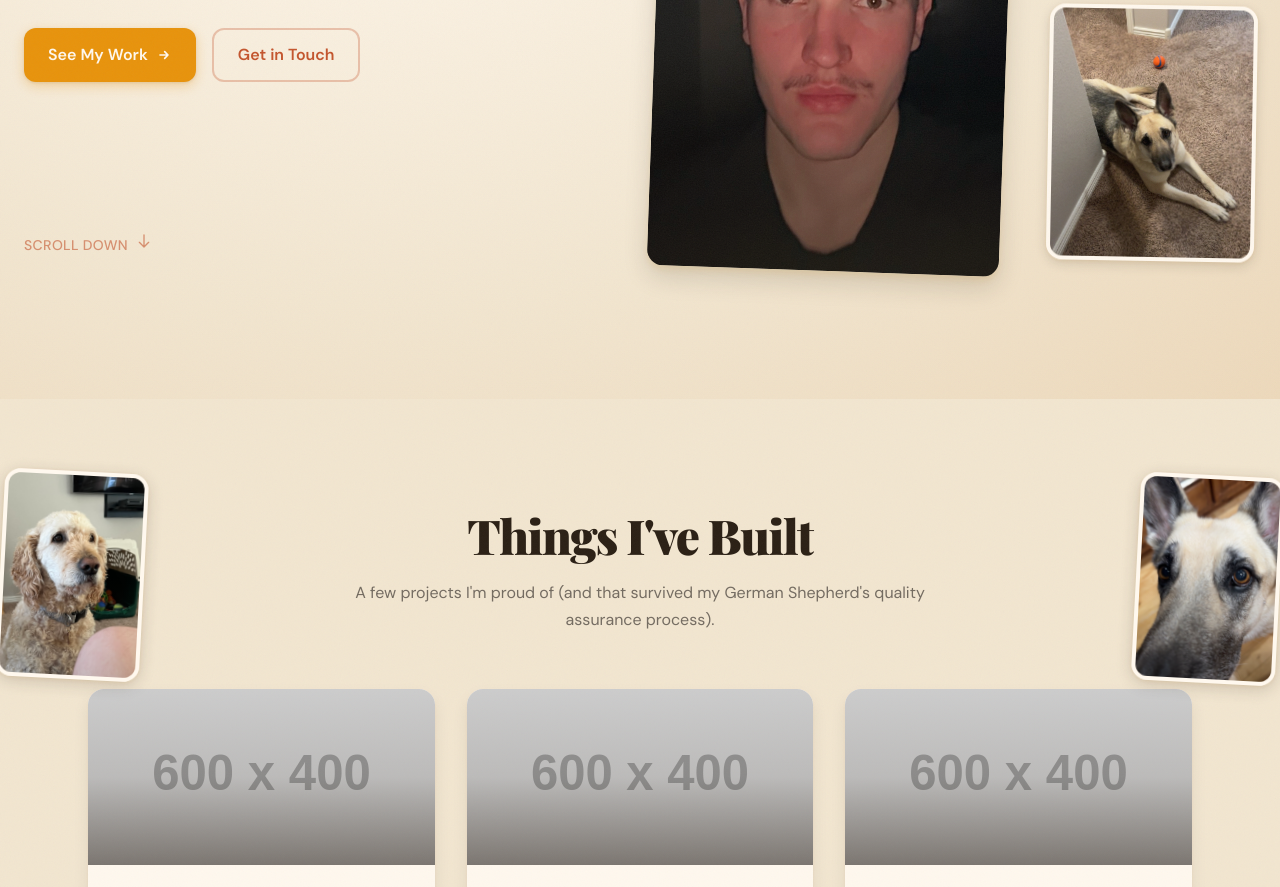
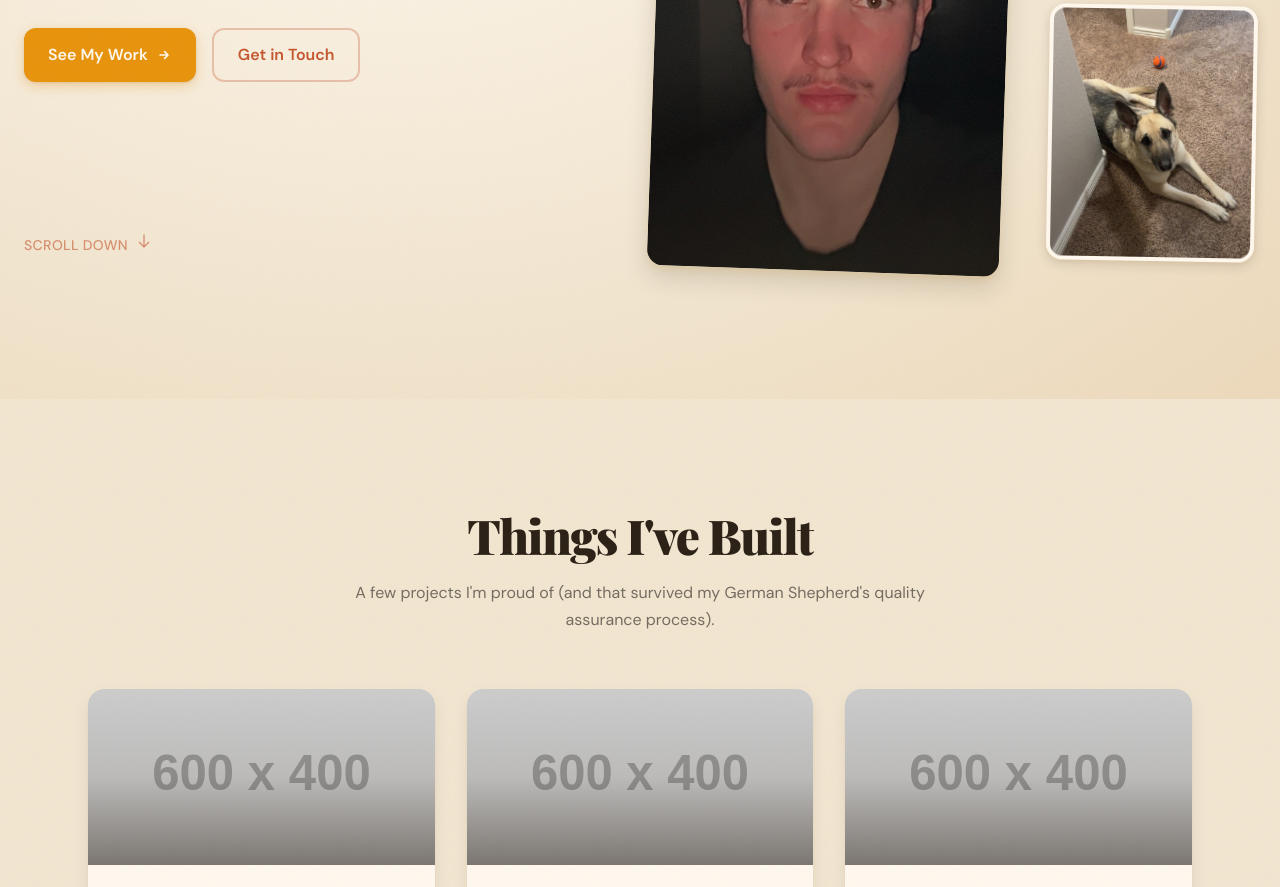
Before and after one commit to NolanBerg/portfolio, a website: page index.html in a window 1280 px wide. Shown: the part 401-1288 px from the top of the page. Drawn offline with nearby package versions, Linux system fonts and the light colour scheme; placeholder pictures from the web are drawn by us.

Commit message:
remove photos

```diff
--- a/index.html
+++ b/index.html
@@ -214,28 +214,6 @@
         <p class="mt-4 text-charcoal/70 max-w-xl mx-auto" style="line-height:1.7;">
           A few projects I'm proud of (and that survived my German Shepherd's quality assurance process).
         </p>
-      </div>
-
-      <!-- Dog mascot photo — left -->
-      <div class="hidden lg:block absolute -top-8 -left-24 xl:-left-16 z-10">
-        <div class="relative w-36 h-52 overflow-hidden rounded-2xl border-4 border-cream float-anim rotate-3" style="animation-delay: -1s;
-             box-shadow: 0 4px 16px rgba(42,31,20,0.18), 0 1px 4px rgba(232,147,12,0.1);">
-          <img src="./78574CFD-923E-4D00-A0A9-6A874D951BF1_1_105_c.jpeg"
-               alt="Nolan's Goldendoodle"
-               class="w-full h-full object-cover object-top" />
-          <div class="absolute inset-0 bg-gradient-to-t from-bark/20 via-transparent to-transparent"></div>
-        </div>
-      </div>
-
-      <!-- Dog mascot photo — right -->
-      <div class="hidden lg:block absolute -top-8 -right-24 xl:-right-16 z-10">
-        <div class="relative w-36 h-52 overflow-hidden rounded-2xl border-4 border-cream float-anim -rotate-3" style="animation-delay: -2s;
-             box-shadow: 0 4px 16px rgba(42,31,20,0.18), 0 1px 4px rgba(232,147,12,0.1);">
-          <img src="./0E3060E4-5362-483E-8DB0-4327C9331BDD_1_105_c.jpeg"
-               alt="Nolan's German Shepherd"
-               class="w-full h-full object-cover object-top" />
-          <div class="absolute inset-0 bg-gradient-to-t from-bark/20 via-transparent to-transparent"></div>
-        </div>
       </div>
 
       <!-- Project Cards Grid -->
```
